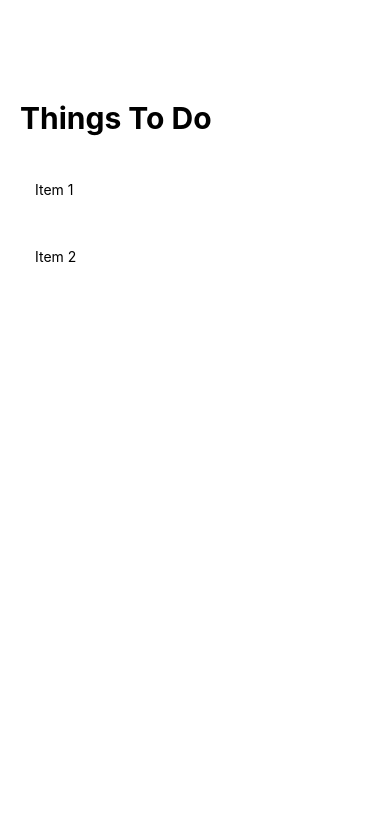
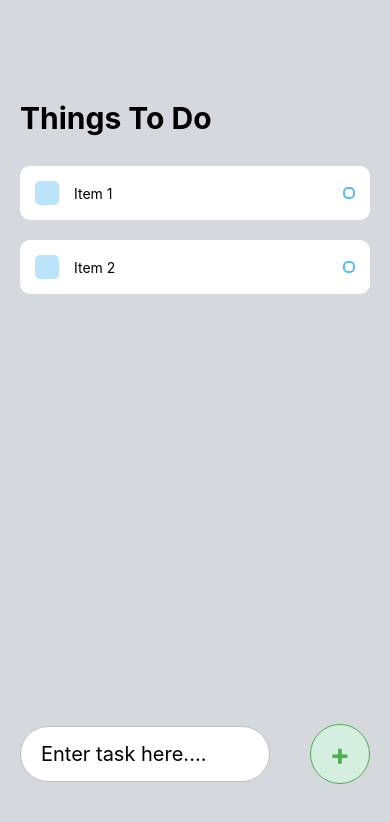
Before and after one commit to brendanrichards73/brendan-todo-app, a React Native app: screen / in a window 390 px wide. Shown: the top 822 px of the page. Built offline with nearby package versions, Linux system fonts and the light colour scheme.

Commit message:
added text input and styles

```diff
--- a/App.tsx
+++ b/App.tsx
@@ -1,4 +1,12 @@
-import { StyleSheet, View, Text } from "react-native";
+import {
+    StyleSheet,
+    View,
+    Text,
+    KeyboardAvoidingView,
+    Platform,
+    TextInput,
+    TouchableOpacity,
+} from "react-native";
 import TodoItem from "./src/todo-Item";
 
 export default function App() {
@@ -11,6 +19,22 @@ export default function App() {
                     <TodoItem text={"Item 2"}></TodoItem>
                 </View>
             </View>
+            <KeyboardAvoidingView
+                behavior={Platform.OS === "ios" ? "padding" : "height"}
+                style={styles.writeTaskWrapper}
+            >
+                <TextInput
+                    style={styles.input}
+                    placeholder={"Enter task here...."}
+                    value={""}
+                    onChangeText={() => {}}
+                />
+                <TouchableOpacity>
+                    <View style={styles.addTaskWrapper}>
+                        <Text style={styles.addTask}>+</Text>
+                    </View>
+                </TouchableOpacity>
+            </KeyboardAvoidingView>
         </View>
     );
 }
@@ -18,7 +42,7 @@ export default function App() {
 const styles = StyleSheet.create({
     container: {
         flex: 1,
-        backgroundColor: "#fff",
+        backgroundColor: "#D5D8DC",
     },
     sectionTitle: {
         fontSize: 30,
@@ -31,4 +55,38 @@ const styles = StyleSheet.create({
     todoItems: {
         marginTop: 30,
     },
+    writeTaskWrapper: {
+        position: "absolute",
+        flexDirection: "row",
+        justifyContent: "space-around",
+        alignItems: "center",
+        bottom: 60,
+        width: "100%",
+    },
+    input: {
+        fontSize: 20,
+        paddingVertical: 15,
+        paddingHorizontal: 20,
+        width: 250,
+        backgroundColor: "#FFF",
+        borderWidth: 1,
+        borderColor: "#C0C0C0",
+        borderRadius: 60,
+    },
+    addTaskWrapper: {
+        width: 60,
+        height: 60,
+        backgroundColor: "#D4EFDF",
+        borderRadius: 60,
+        borderWidth: 1,
+        borderColor: "#4CAF50",
+        justifyContent: "center",
+        alignItems: "center",
+    },
+    addTask: {
+        fontSize: 30,
+        fontWeight: "bold",
+        color: "#4CAF50",
+        backgroundColor: "#D4EFDF",
+    },
 });
--- a/src/todo-Item.tsx
+++ b/src/todo-Item.tsx
@@ -1,5 +1,5 @@
 import React from "react";
-import { View, Text, StyleSheet } from "react-native";
+import { View, Text, StyleSheet, TouchableOpacity } from "react-native";
 
 type TodoItemProps = {
     text: string;
@@ -8,7 +8,11 @@ type TodoItemProps = {
 export default function TodoItem({ text }: TodoItemProps) {
     return (
         <View style={styles.todoItem}>
-            <Text style={styles.itemText}>{text}</Text>
+            <View style={styles.itemLeft}>
+                <TouchableOpacity style={styles.square}></TouchableOpacity>
+                <Text style={styles.itemText}>{text}</Text>
+            </View>
+            <View style={styles.circle}></View>
         </View>
     );
 }
@@ -23,5 +27,27 @@ const styles = StyleSheet.create({
         borderRadius: 10,
         marginBottom: 20,
     },
-    itemText: { maxWidth: "80%" },
+    itemLeft: {
+        flexDirection: "row",
+        alignItems: "center",
+        flexWrap: "wrap",
+    },
+    square: {
+        width: 24,
+        height: 24,
+        backgroundColor: "#55BCF6",
+        opacity: 0.4,
+        borderRadius: 5,
+        marginRight: 15,
+    },
+    itemText: {
+        maxWidth: "80%",
+    },
+    circle: {
+        width: 12,
+        height: 12,
+        borderColor: "#55BCF6",
+        borderWidth: 2,
+        borderRadius: 5,
+    },
 });
```
